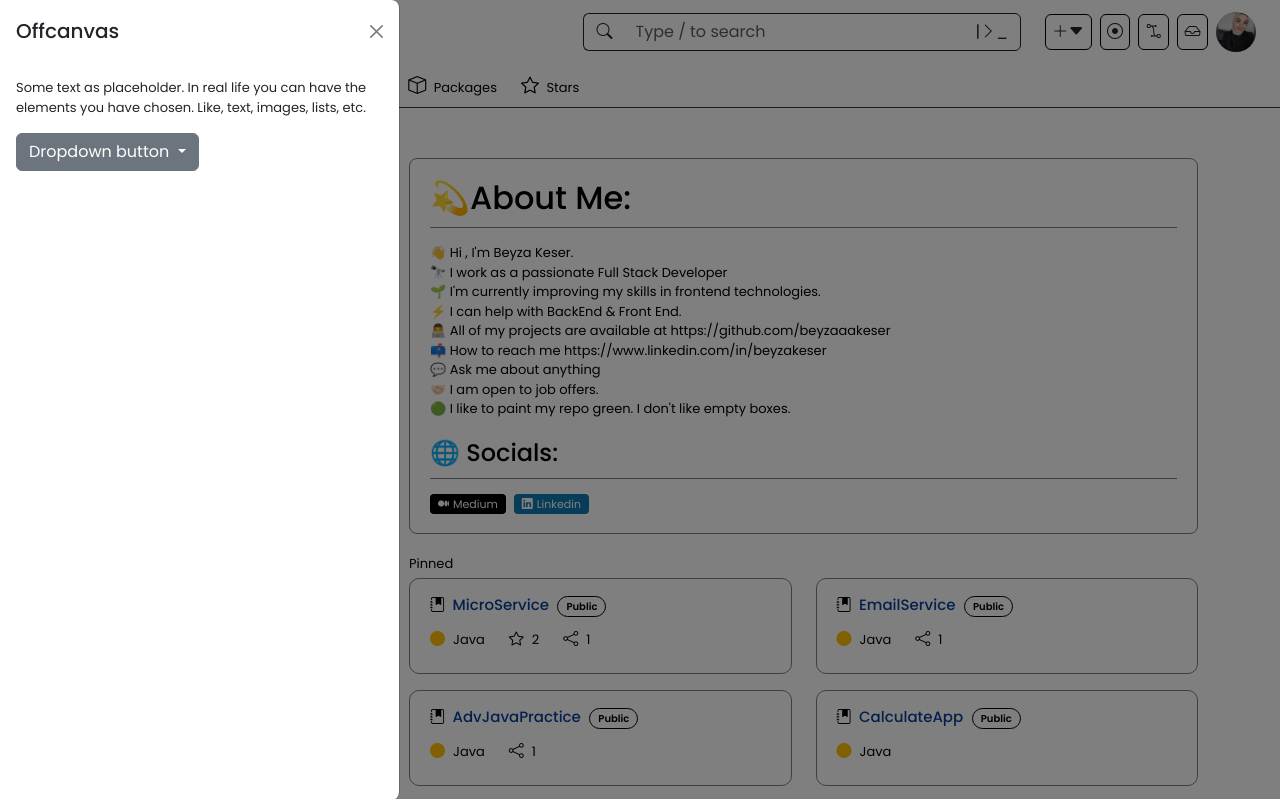
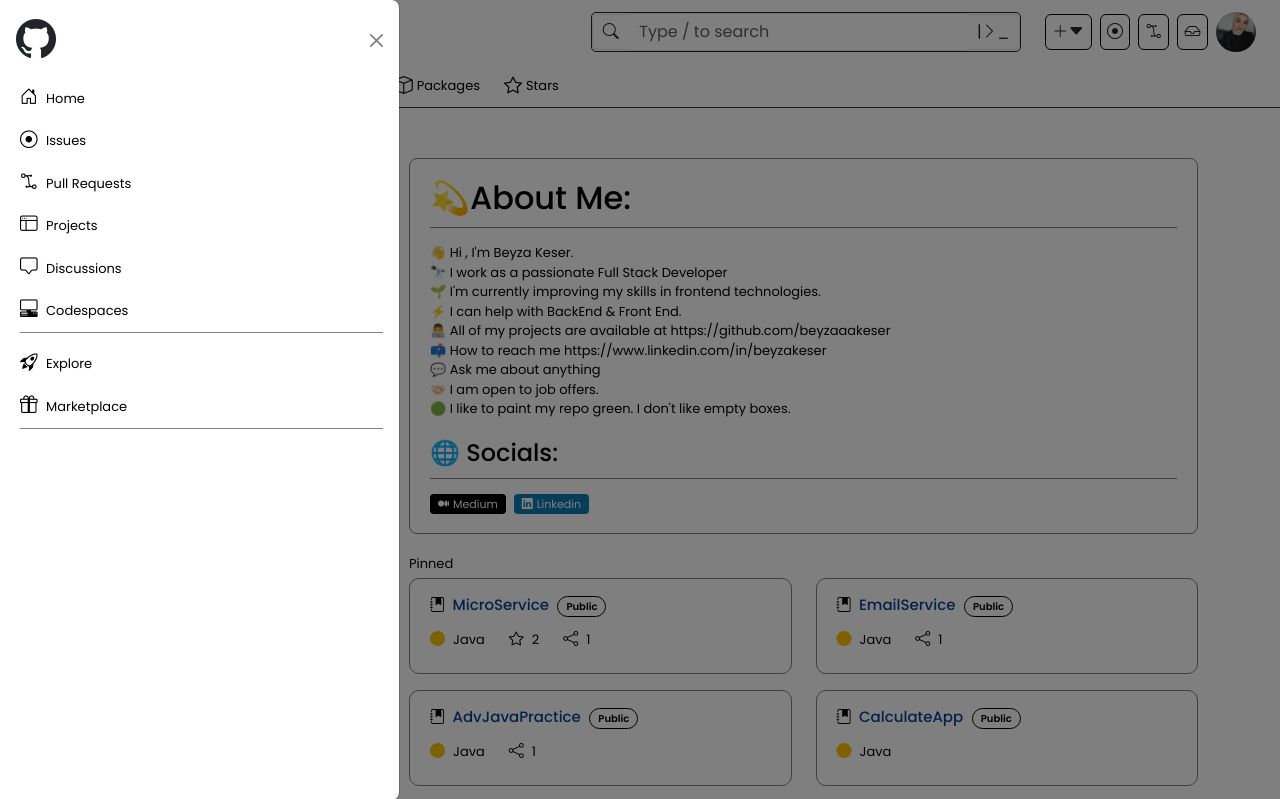
Before and after one commit to beyzaaakeser/Github-Clone, a plain HTML site: page index.html in a window 1280 px wide. Both pictures are taken after a click on the button 41 px from the left and 32 px from the top of the page. Shown: the top 799 px of the page. Drawn offline with nearby package versions, Linux system fonts and the light colour scheme.

Commit message:
main section & footer & offcanvas  completed

```diff
--- a/index.html
+++ b/index.html
@@ -4,6 +4,7 @@
     <meta charset="UTF-8">
     <meta name="viewport" content="width=device-width, initial-scale=1.0">
     <title>Github Clone</title>
+    <link rel="shortcut icon" href="images/github-icon.png" type="image/x-icon">
     <link href="https://cdn.jsdelivr.net/npm/bootstrap@5.3.3/dist/css/bootstrap.min.css" rel="stylesheet" integrity="sha384-QWTKZyjpPEjISv5WaRU9OFeRpok6YctnYmDr5pNlyT2bRjXh0JMhjY6hW+ALEwIH" crossorigin="anonymous">
     <link rel="stylesheet" href="https://cdn.jsdelivr.net/npm/bootstrap-icons@1.11.3/font/bootstrap-icons.min.css">
     <link rel="preconnect" href="https://fonts.googleapis.com">
@@ -37,16 +38,16 @@
 
             <div class="d-flex d-none d-md-flex align-items-center justify-content-center  nav-search m-0 p-0" role="search">
                 <div class="input-group d-flex align-items-center justify-content-center border-dark  ">
-                    <span class="input-group-text border-end-0 bg-white  border-dark"><i class="bi bi-search"></i> </span>
-                    <input type="text" class="form-control border-end-0 border-start-0  border-dark" aria-label="" placeholder="Type / to search">
-                    <span class="input-group-text bg-white  border-dark">|<i class="bi bi-chevron-right fw-bolder"></i>_  </span>
+                    <span class="input-group-text border-end-0 bg-white"><i class="bi bi-search"></i> </span>
+                    <input type="text" class="form-control border-end-0 border-start-0  d-none d-lg-flex" aria-label="" placeholder="Type / to search">
+                    <span class="input-group-text bg-white d-none d-lg-flex">|<i class="bi bi-chevron-right fw-bolder"></i>_  </span>
                 </div>
 
             </div>
 
             <ul  class="navbar-nav-right m-0 p-0 mb-lg-0 d-flex align-items-center justify-content-center gap-2 ps-2 ">
-                <li class=" d-none d-md-flex ps-3 ">
-                    <a class="btn border-black" aria-current="page" href="#"><i class="bi bi-plus-lg"></i><i class="bi bi-caret-down-fill"></i></a>
+                <li class=" d-none d-md-flex ps-lg-3  flex-nowrap ">
+                    <a class="btn border-black d-flex flex-nowrap " aria-current="page" href="#"><i class="bi bi-plus-lg"></i><i class="bi bi-caret-down-fill"></i></a>
                 </li>
                 <li class=" d-none d-md-flex ">
                     <a class="btn border-black" aria-current="page" href="#"><i class="bi bi-record-circle"></i></a>
@@ -68,27 +69,27 @@
         <div class="container-fluid ">
             <ul class="list-unstyled d-flex gap-4 mt-3 ms-3 mb-0 bottom-menu">
                 <li class="active">
-                    <a href="">
+                    <a href="" class="d-flex flex-nowrap align-items-center">
                         <i class="bi bi-book pe-1"></i> Overview
                     </a>
                 </li>
                 <li>
-                    <a href="" class="border-dark">
+                    <a href="" class="d-flex flex-nowrap align-items-center">
                         <i class="bi bi-journal-bookmark-fill pe-1"></i> Repositories <div class=" count-repo d-inline px-2 rounded-5 ms-1">27</div>
                     </a>
                 </li>
                 <li >
-                    <a href="">
+                    <a href=""  class="d-flex flex-nowrap align-items-center d-none d-sm-flex">
                         <i class="bi bi-window-sidebar pe-1"></i> Projects
                     </a>
                 </li>
                 <li>
-                    <a href="">
+                    <a href=""  class="d-flex flex-nowrap align-items-center d-none d-md-flex">
                         <i class="bi bi-box pe-1"></i> Packages
                     </a>
                 </li>
                 <li>
-                    <a href="">
+                    <a href="" class="d-flex flex-nowrap align-items-center d-none d-md-flex">
                         <i class="bi bi-star pe-1"></i> Stars
                     </a>
                 </li>
@@ -97,24 +98,26 @@
     </nav>
 
     <div class="offcanvas offcanvas-start rounded-end-3" tabindex="-1" id="offcanvasExample" aria-labelledby="offcanvasExampleLabel">
-        <div class="offcanvas-header">
-          <h5 class="offcanvas-title" id="offcanvasExampleLabel">Offcanvas</h5>
+        <div class="offcanvas-header pb-0">
+          <h5 class="mb-0" id="offcanvasExampleLabel"><i class="bi bi-github fs-1"></i></h5>
           <button type="button" class="btn-close" data-bs-dismiss="offcanvas" aria-label="Close"></button>
         </div>
-        <div class="offcanvas-body">
-          <div>
-            Some text as placeholder. In real life you can have the elements you have chosen. Like, text, images, lists, etc.
-          </div>
-          <div class="dropdown mt-3">
-            <button class="btn btn-secondary dropdown-toggle" type="button" data-bs-toggle="dropdown">
-              Dropdown button
-            </button>
-            <ul class="dropdown-menu">
-              <li><a class="dropdown-item" href="#">Action</a></li>
-              <li><a class="dropdown-item" href="#">Another action</a></li>
-              <li><a class="dropdown-item" href="#">Something else here</a></li>
+        <div class="offcanvas-body pt-1">
+          <div class=" mt-3">
+            <ul class="offcanvas-menu list-unstyled d-flex flex-column gap-3 mt-0 ms-1 ">
+              <li><a class="" href="#"><i class="bi bi-house-door"></i> Home</a></li>
+              <li><a class="" href="#"><i class="bi bi-record-circle"></i> Issues</a></li>
+              <li><a class="" href="#"><i class="bi bi-bezier2"></i> Pull Requests</a></li>
+              <li><a class="" href="#"><i class="bi bi-window-sidebar"></i> Projects</a></li>
+              <li><a class="" href="#"><i class="bi bi-chat-square"></i> Discussions</a></li>
+              <li><a class="" href="#"><i class="bi bi-pc-display-horizontal"></i> Codespaces</a></li>
+            </ul>
+            <ul class="list-unstyled ms-1 d-flex flex-column gap-3 mt-3">
+                <li><a class="" href="#"><i class="bi bi-rocket-takeoff"></i> Explore</a></li>
+                <li><a class="" href="#"><i class="bi bi-gift"></i> Marketplace</a></li>
             </ul>
           </div>
+
         </div>
     </div>
 
@@ -307,8 +310,7 @@
 
     <footer>
         <div class="d-flex gap-3 justify-content-center ">
-
-            <ul class="list-unstyled d-flex gap-3 align-items-center ">
+            <ul class="list-unstyled d-flex gap-3 align-items-center flex-wrap justify-content-center ">
                 <li> <a href=""><i class="bi bi-github fs-4"></i></a></li>
                 <li><a href="">&copy; 2024 GitHub, Inc.</a></li>
                 <li><a href="">Terms</a></li>
@@ -318,7 +320,7 @@
                 <li><a href="">Docs</a></li>
                 <li><a href="">Contact</a></li>
                 <li><a href="">Manage cookies</a></li>
-                <li><a href="">Do not share my personal information</a></li>
+                <li class="d-none d-md-flex"><a href="">Do not share my personal information</a></li>
 
             </ul>
         </div>
--- a/scss/_navbar.scss
+++ b/scss/_navbar.scss
@@ -16,6 +16,14 @@ body{
         border-bottom: 1px solid rgb(59, 58, 58);
         .nav-search{
             padding: 0.3rem 0.4rem;
+            div{
+                border: 1px solid gray;
+                border-radius: 5px;
+                overflow: hidden;
+                .input-group-text{
+                    padding: 0.3rem 0.6rem;
+                }
+            }
         }
         .navbar-nav-right{
             list-style: none;
--- /dev/null
+++ b/scss/_offcanvas.scss
@@ -0,0 +1,14 @@
+.offcanvas-body{
+    ul{
+        border-bottom: 1px solid gray;
+        padding-bottom: 10px;
+        li{
+            a{
+                i{
+                    font-size: 1.1rem;
+                    margin-right: 5px;
+                }
+            }
+        }
+    }
+}
--- a/scss/style.scss
+++ b/scss/style.scss
@@ -1,6 +1,8 @@
 @import "navbar";
+@import "offcanvas";
 @import "main";
 @import "footer";
+
 
 .active{
     font-weight: 600;
```
Also changed, not shown: css/style.css, images/github-icon.png (added), 1 other file.
